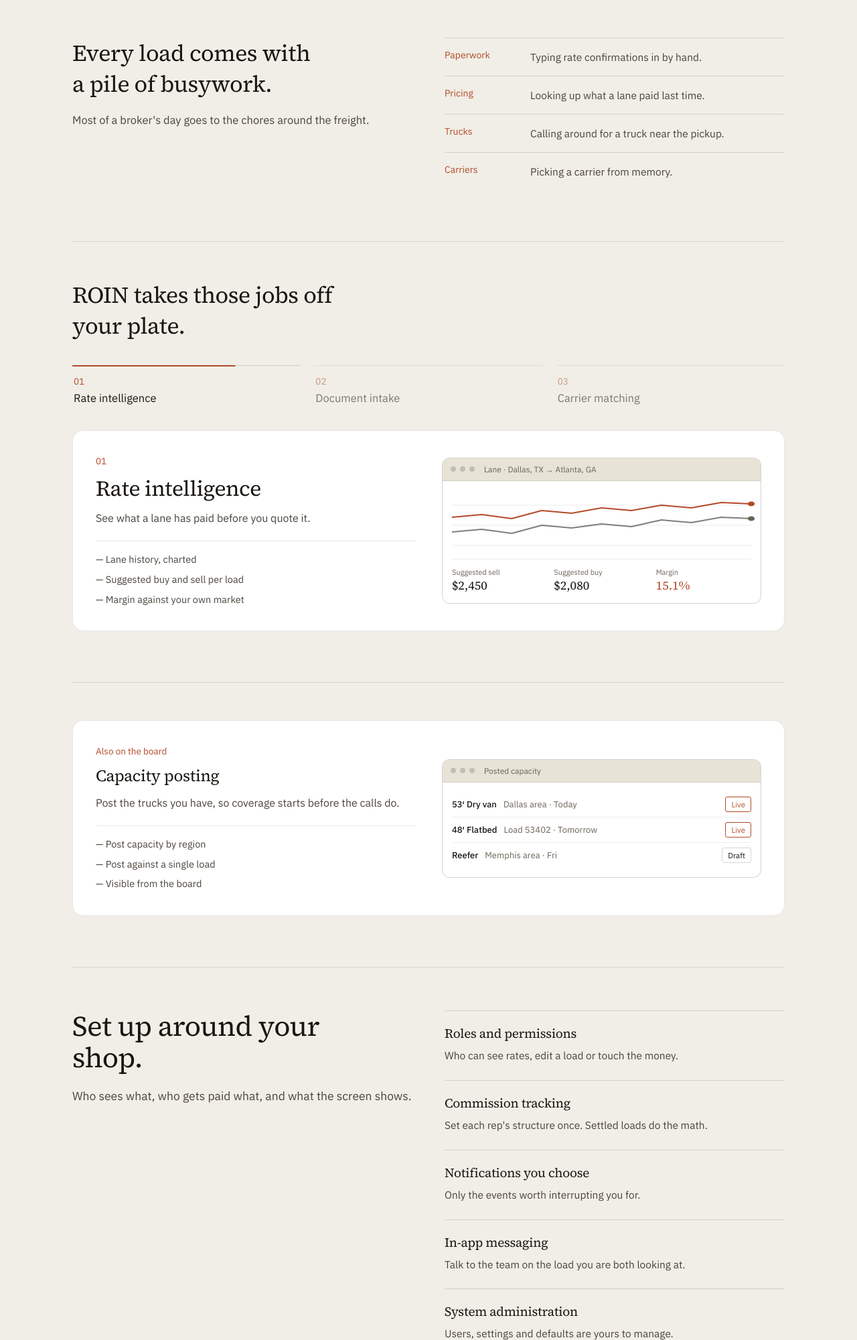
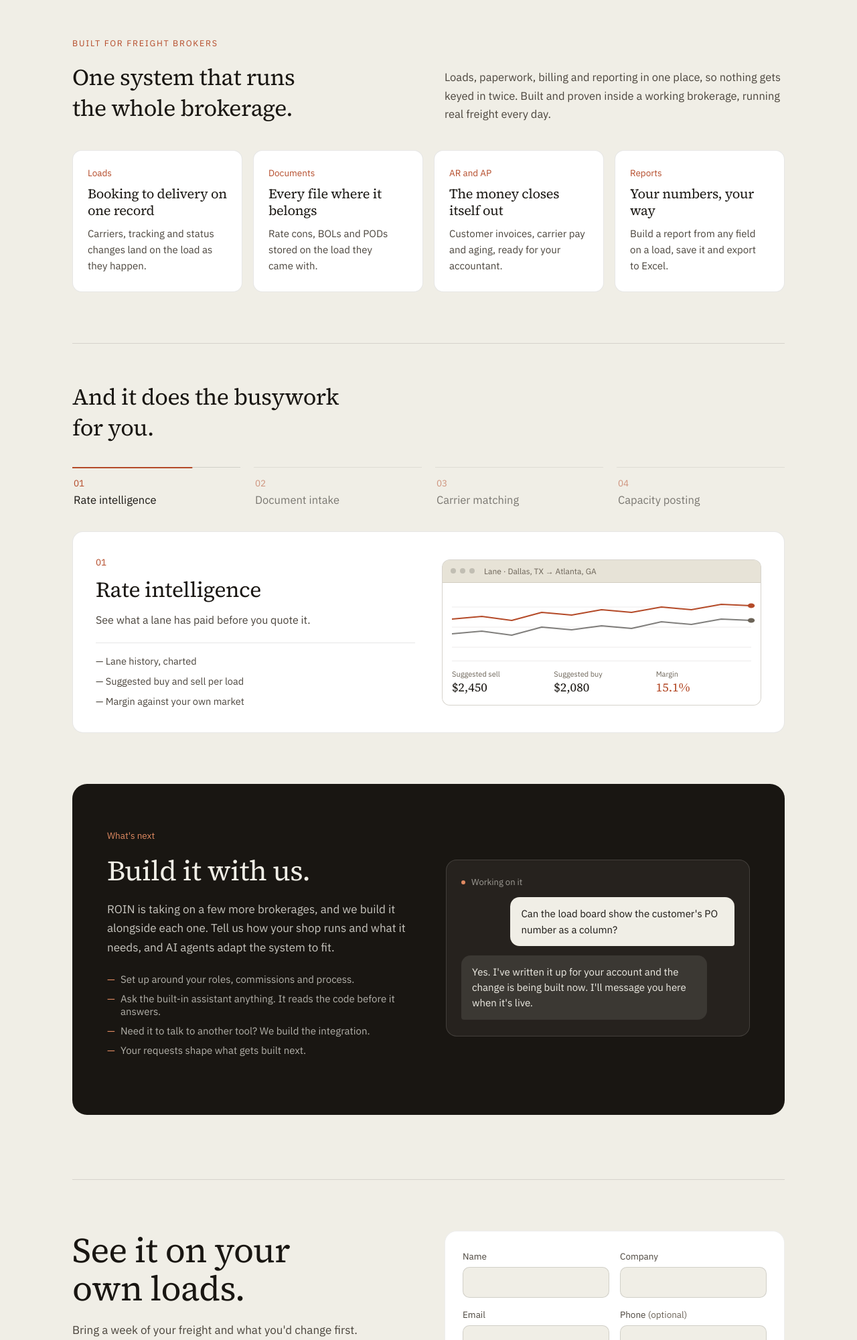
Before and after one commit to Team-Roin-Inc/website, a plain HTML site: page docs/index.html in a window 1280 px wide. Shown: the part 800-2800 px from the top of the page at 67% size. Drawn offline with nearby package versions, Linux system fonts and the light colour scheme.

Commit message:
Home page: what ROIN does today, then "Build it with us" (#35)
* Phones: keep the logo, menu links and Book a demo button on one row

Co-Authored-By: Claude Opus 5.5 <noreply@anthropic.com>
Claude-Session: https://claude.ai/code/session_01Qw4gWocMYsVibrFZnbzeg6

* Home page draft: lead with one system, set up your way (keeps the opening section)

Co-Authored-By: Claude Opus 5.5 <noreply@anthropic.com>
Claude-Session: https://claude.ai/code/session_01Qw4gWocMYsVibrFZnbzeg6

* Make the site one landing page: fold in Platform and Assistant highlights, forward the old pages

Co-Authored-By: Claude Opus 5.5 <noreply@anthropic.com>
Claude-Session: https://claude.ai/code/session_01Qw4gWocMYsVibrFZnbzeg6

* Keep only the home page: forward Platform and Assistant to it, archive copies of both

Co-Authored-By: Claude Opus 5.5 <noreply@anthropic.com>
Claude-Session: https://claude.ai/code/session_01Qw4gWocMYsVibrFZnbzeg6

* Drop the in-repo archive; copies of the old pages are kept outside the site

Co-Authored-By: Claude Opus 5.5 <noreply@anthropic.com>
Claude-Session: https://claude.ai/code/session_01Qw4gWocMYsVibrFZnbzeg6

* Home page: say what ROIN does today, then invite brokerages to build it with us

Co-Authored-By: Claude Opus 5.5 <noreply@anthropic.com>
Claude-Session: https://claude.ai/code/session_01Qw4gWocMYsVibrFZnbzeg6

* Home page: drop the 'direct line to the founder' line

Co-Authored-By: Claude Opus 5.5 <noreply@anthropic.com>
Claude-Session: https://claude.ai/code/session_01Qw4gWocMYsVibrFZnbzeg6

* Home page: turn 'One system' into four cards with a fuller intro and a works-with row

Co-Authored-By: Claude Opus 5.5 <noreply@anthropic.com>
Claude-Session: https://claude.ai/code/session_01Qw4gWocMYsVibrFZnbzeg6

* Home page: drop the integrations list; offer to build integrations instead

Co-Authored-By: Claude Opus 5.5 <noreply@anthropic.com>
Claude-Session: https://claude.ai/code/session_01Qw4gWocMYsVibrFZnbzeg6

---------

Co-authored-by: Claude <noreply@anthropic.com>

```diff
--- a/docs/index.html
+++ b/docs/index.html
@@ -4,11 +4,11 @@
 <meta charset="utf-8">
 <meta name="viewport" content="width=device-width, initial-scale=1">
 <title>ROIN — AI-driven logistics, without the manual work</title>
-<meta name="description" content="Run the whole brokerage on one system, set up the way you work. Loads, carriers, customers, tracking and money in one place.">
+<meta name="description" content="A TMS for freight brokers, proven in a working brokerage. Loads, documents, AR/AP and reports in one system. Now taking on a few more brokerages to build it with.">
 <link rel="preconnect" href="https://fonts.googleapis.com">
 <link rel="preconnect" href="https://fonts.gstatic.com" crossorigin>
 <link href="https://fonts.googleapis.com/css2?family=Source+Serif+4:opsz,wght@8..60,300;8..60,400&family=IBM+Plex+Sans:wght@400;500&family=Public+Sans:wght@800&display=swap" rel="stylesheet">
-<link rel="stylesheet" href="styles.css?v=20261117-1">
+<link rel="stylesheet" href="styles.css?v=20261118-1">
 </head>
 <body>
 <div class="wrap">
@@ -33,28 +33,28 @@
     </section>
 
 
-    <section id="problem" class="block">
-      <div class="two-col">
-        <div>
-          <h2 class="h2-sm" style="max-width:20ch">Every load comes with a pile of busywork.</h2>
-          <p class="lead">Most of a broker's day goes to the chores around the freight.</p>
+    <section id="today" class="block">
+      <div class="kicker">Built for freight brokers</div>
+      <div class="today-head">
+        <h2 class="h2-sm" style="max-width:20ch">One system that runs the whole brokerage.</h2>
+        <p class="lead">Loads, paperwork, billing and reporting in one place, so nothing gets keyed in twice. Built and proven inside a working brokerage, running real freight every day.</p>
       </div>
-        <div class="stages">
-          <div class="stage"><span class="stage-name">Paperwork</span><span class="stage-body">Typing rate confirmations in by hand.</span></div>
-          <div class="stage"><span class="stage-name">Pricing</span><span class="stage-body">Looking up what a lane paid last time.</span></div>
-          <div class="stage"><span class="stage-name">Trucks</span><span class="stage-body">Calling around for a truck near the pickup.</span></div>
-          <div class="stage"><span class="stage-name">Carriers</span><span class="stage-body">Picking a carrier from memory.</span></div>
-        </div>
+      <div class="today-grid">
+        <div class="today-card"><span class="dir-num">Loads</span><h3>Booking to delivery on one record</h3><p>Carriers, tracking and status changes land on the load as they happen.</p></div>
+        <div class="today-card"><span class="dir-num">Documents</span><h3>Every file where it belongs</h3><p>Rate cons, BOLs and PODs stored on the load they came with.</p></div>
+        <div class="today-card"><span class="dir-num">AR and AP</span><h3>The money closes itself out</h3><p>Customer invoices, carrier pay and aging, ready for your accountant.</p></div>
+        <div class="today-card"><span class="dir-num">Reports</span><h3>Your numbers, your way</h3><p>Build a report from any field on a load, save it and export to Excel.</p></div>
       </div>
     </section>
 
     <section id="direction" class="block">
-      <h2 class="h2-sm" style="max-width:24ch">ROIN takes those jobs off your plate.</h2>
+      <h2 class="h2-sm" style="max-width:24ch">And it does the busywork for you.</h2>
       <div class="jobs" data-jobs>
         <div class="job-tabs" role="tablist" aria-label="Jobs ROIN takes on">
           <button type="button" class="job-tab is-active" role="tab" id="job-tab-0" aria-controls="job-0" aria-selected="true"><span class="dir-num">01</span><span class="job-tab-name">Rate intelligence</span></button>
           <button type="button" class="job-tab" role="tab" id="job-tab-1" aria-controls="job-1" aria-selected="false" tabindex="-1"><span class="dir-num">02</span><span class="job-tab-name">Document intake</span></button>
           <button type="button" class="job-tab" role="tab" id="job-tab-2" aria-controls="job-2" aria-selected="false" tabindex="-1"><span class="dir-num">03</span><span class="job-tab-name">Carrier matching</span></button>
+          <button type="button" class="job-tab" role="tab" id="job-tab-3" aria-controls="job-3" aria-selected="false" tabindex="-1"><span class="dir-num">04</span><span class="job-tab-name">Capacity posting</span></button>
         </div>
 
         <div class="job-panel" role="tabpanel" id="job-0" aria-labelledby="job-tab-0">
@@ -137,14 +137,11 @@
             </div>
           </figure>
         </div>
-      </div>
-    </section>
 
-    <section id="capacity" class="block">
-      <div class="job-panel">
+        <div class="job-panel" role="tabpanel" id="job-3" aria-labelledby="job-tab-3" hidden>
           <div class="job-copy">
-          <span class="dir-num">Also on the board</span>
-          <h3 class="job-title-sm">Capacity posting</h3>
+            <span class="dir-num">04</span>
+            <h3>Capacity posting</h3>
             <p>Post the trucks you have, so coverage starts before the calls do.</p>
             <div class="dir-points">
               <span>— Post capacity by region</span>
@@ -161,50 +158,26 @@
             </div>
           </figure>
         </div>
-    </section>
-
-    <section id="yours" class="yours">
-      <div class="two-col">
-        <div>
-          <h2 class="section-title">Set up around your shop.</h2>
-          <p class="yours-intro">Who sees what, who gets paid what, and what the screen shows.</p>
-        </div>
-        <div class="config-list">
-          <div class="config-item">
-            <h3>Roles and permissions</h3>
-            <p>Who can see rates, edit a load or touch the money.</p>
-          </div>
-          <div class="config-item">
-            <h3>Commission tracking</h3>
-            <p>Set each rep's structure once. Settled loads do the math.</p>
-          </div>
-          <div class="config-item">
-            <h3>Notifications you choose</h3>
-            <p>Only the events worth interrupting you for.</p>
-          </div>
-          <div class="config-item">
-            <h3>In-app messaging</h3>
-            <p>Talk to the team on the load you are both looking at.</p>
-          </div>
-          <div class="config-item">
-            <h3>System administration</h3>
-            <p>Users, settings and defaults are yours to manage.</p>
-          </div>
-        </div>
       </div>
     </section>
 
-    <section id="assistant" class="assistant">
+    <section id="grow" class="assistant">
       <div class="two-col">
         <div>
-          <div class="assistant-eyebrow">And an assistant on every page</div>
-          <h2 class="section-title">Ask instead of hunting.</h2>
-          <p class="assistant-copy">It knows which load you have open, so you get a straight answer in about a minute. If something is broken, tell it, and it gets fixed.</p>
+          <div class="assistant-eyebrow">What's next</div>
+          <h2 class="section-title">Build it with us.</h2>
+          <p class="assistant-copy">ROIN is taking on a few more brokerages, and we build it alongside each one. Tell us how your shop runs and what it needs, and AI agents adapt the system to fit.</p>
+          <ul class="assistant-facts">
+            <li>Set up around your roles, commissions and process.</li>
+            <li>Ask the built-in assistant anything. It reads the code before it answers.</li>
+            <li>Need it to talk to another tool? We build the integration.</li>
+            <li>Your requests shape what gets built next.</li>
+          </ul>
         </div>
-        <div class="chat" aria-label="Example assistant conversation">
-          <div class="chat-status"><span class="chat-dot"></span>Looking into it</div>
-          <div class="bubble bubble-user">The rate on load 53318 isn't showing on AR aging.</div>
-          <div class="bubble bubble-bot">It settled after the report's window closed, so it dropped off. I've sent it to be fixed and will message you here when it shows up.</div>
+        <div class="chat" aria-label="Example request to the assistant">
+          <div class="chat-status"><span class="chat-dot"></span>Working on it</div>
+          <div class="bubble bubble-user">Can the load board show the customer's PO number as a column?</div>
+          <div class="bubble bubble-bot">Yes. I've written it up for your account and the change is being built now. I'll message you here when it's live.</div>
         </div>
       </div>
     </section>
@@ -212,7 +185,7 @@
     <section id="contact" class="contact">
       <div class="contact-intro">
         <h2>See it on your own loads.</h2>
-        <p>Bring a week of your freight. Thirty minutes, no slides.</p>
+        <p>Bring a week of your freight and what you'd change first. Thirty minutes, no slides.</p>
       </div>
       <form class="demo-form" action="https://formsubmit.co/cory@roininc.net" method="POST">
         <input type="hidden" name="_subject" value="New demo request from roininc.net">
@@ -255,6 +228,6 @@
   </footer>
 
 </div>
-<script src="jobs.js?v=20261015-1" defer></script>
+<script src="jobs.js?v=20261117-1" defer></script>
 </body>
 </html>
--- a/docs/styles.css
+++ b/docs/styles.css
@@ -188,6 +188,9 @@ p { margin: 0; text-wrap: pretty; }
   font-size: 16px;
   border-bottom: 1px solid rgba(224, 138, 98, 0.4);
 }
+.assistant-facts { margin-top: 24px; padding: 0; list-style: none; display: grid; gap: 10px; font-size: 15px; color: rgba(240, 238, 230, 0.72); }
+.assistant-facts li { padding-left: 20px; position: relative; }
+.assistant-facts li::before { content: "—"; position: absolute; left: 0; color: var(--accent-soft); }
 .assistant-link:hover { color: var(--accent-soft); border-color: var(--accent-soft); }
 
 .chat {
@@ -857,3 +860,13 @@ p { margin: 0; text-wrap: pretty; }
   .anim-rate *, .anim-intake *, .anim-intake .shot-doc, .job-bar { animation: none !important; }
   .anim-intake .shot-doc .scan { display: none; }
 }
+
+/* Home: "One system that runs the whole brokerage" */
+.today-head { display: grid; grid-template-columns: repeat(auto-fit, minmax(min(100%, 340px), 1fr)); gap: 16px 48px; align-items: end; }
+.today-head .lead { margin-top: 0; }
+.today-grid { display: grid; grid-template-columns: repeat(auto-fit, minmax(min(100%, 220px), 1fr)); gap: 16px; margin-top: 40px; }
+.today-card { background: var(--card); border: 1px solid rgba(25, 22, 18, 0.1); border-radius: 14px; padding: 24px 22px 26px; display: flex; flex-direction: column; gap: 10px; }
+.today-card h3 { font-size: 20px; line-height: 1.25; }
+.today-card p { font-size: 15px; line-height: 1.6; color: var(--body); }
+.today-works { display: flex; flex-wrap: wrap; align-items: center; gap: 8px; margin-top: 24px; font-size: 14px; color: var(--muted); }
+.today-works > span:first-child { margin-right: 6px; }
```
Also changed, not shown: docs/thanks.html (+1 -1 lines). Lines whose indentation alone changed are shown as unchanged.
